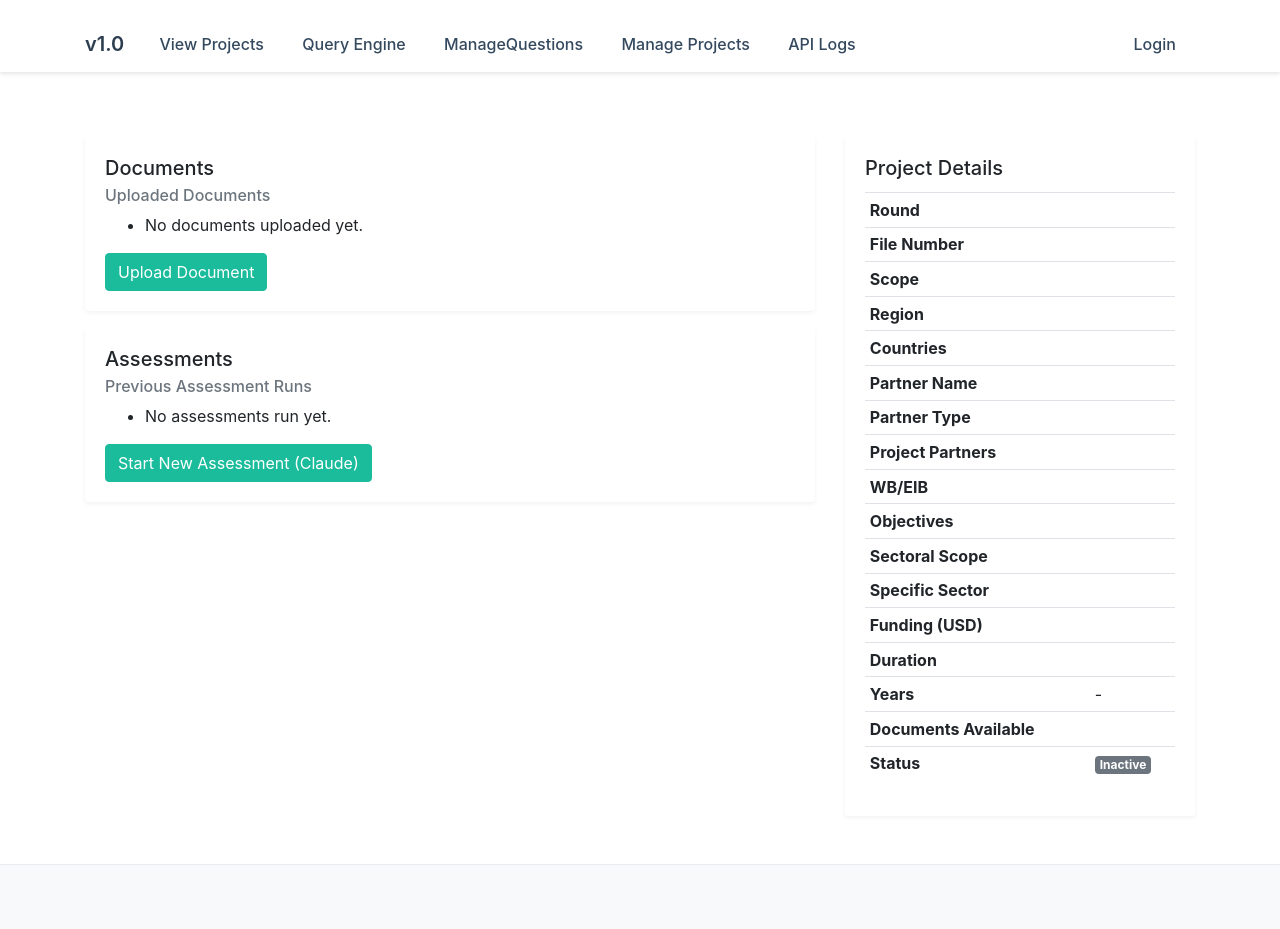
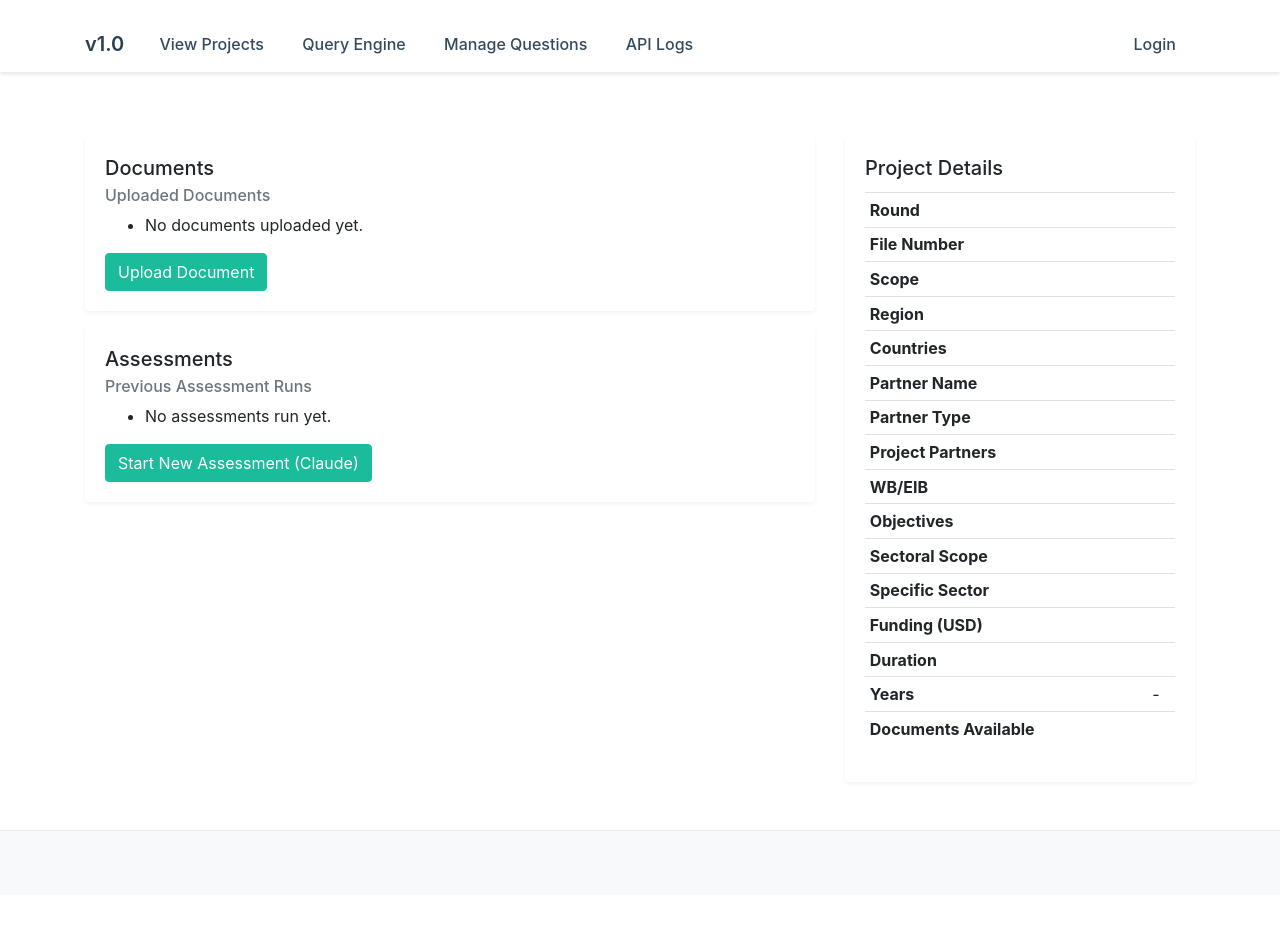
Before and after one commit to patterson-s/siemens, a Python web app: template app/templates/main/project_details.html in a window 1280 px wide. After the commit the page ends 831 px from the top, so only its background shows below. Run offline with Jinja, Linux system fonts and the light colour scheme; the template is opened without the code that fills it, so the values that code supplies are empty; some libraries are stand-ins or nearby versions.

Commit message:
misc upadtes

```diff
--- a/app/templates/base.html
+++ b/app/templates/base.html
@@ -93,11 +93,7 @@
                     </li>
                     <li class="nav-item">
                         <a class="nav-link {{ 'active' if request.endpoint == 'main.questions' }}"
-                           href="{{ url_for('main.questions') }}">ManageQuestions</a>
-                    </li>
-                    <li class="nav-item">
-                        <a class="nav-link {{ 'active' if request.endpoint == 'main.admin_projects' }}"
-                           href="{{ url_for('main.admin_projects') }}">Manage Projects</a>
+                           href="{{ url_for('main.questions') }}">Manage Questions</a>
                     </li>
                     <li class="nav-item">
                         <a class="nav-link {{ 'active' if request.endpoint == 'main.api_logs' }}"
--- a/app/templates/main/project_details.html
+++ b/app/templates/main/project_details.html
@@ -152,14 +152,6 @@
                                 <td>{{ project.notes }}</td>
                             </tr>
                             {% endif %}
-                            <tr>
-                                <th>Status</th>
-                                <td>
-                                    <span class="badge {% if project.active %}badge-success{% else %}badge-secondary{% endif %}">
-                                        {{ 'Active' if project.active else 'Inactive' }}
-                                    </span>
-                                </td>
-                            </tr>
                         </tbody>
                     </table>
                 </div>
```
